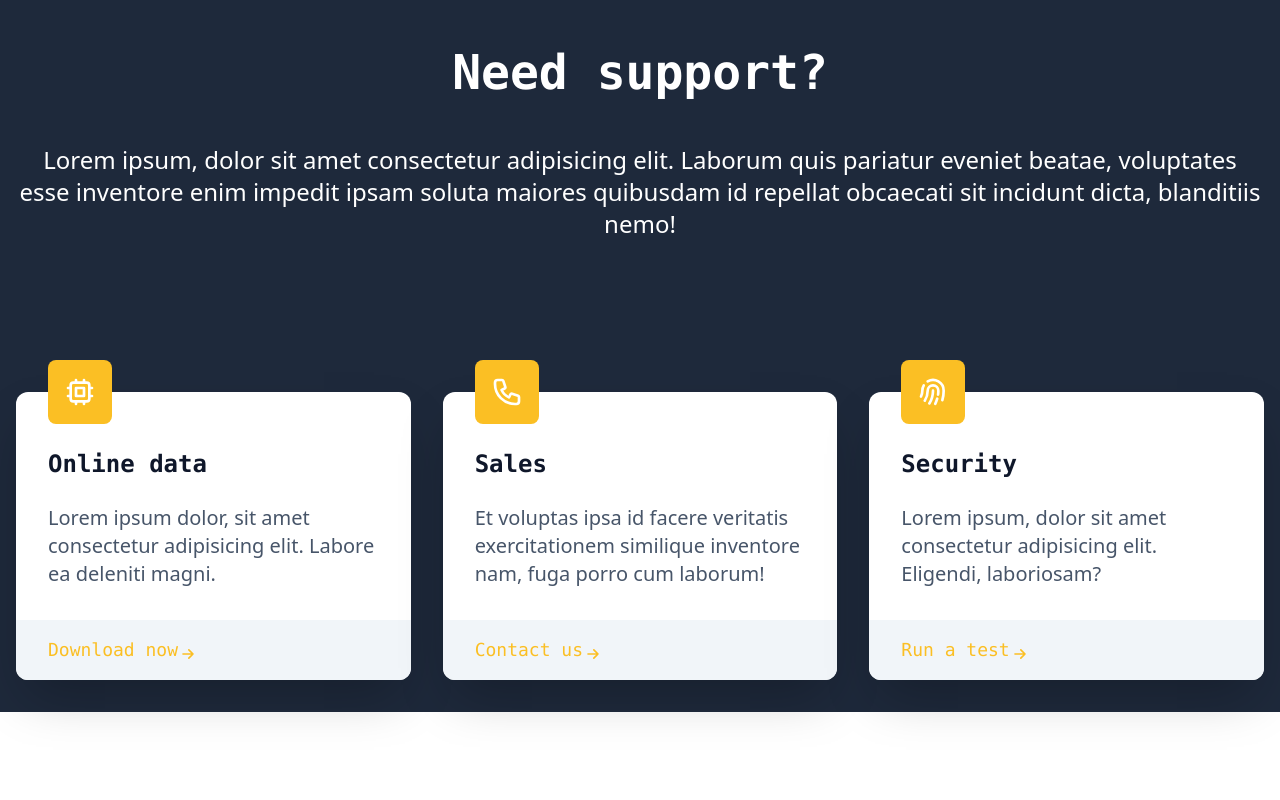
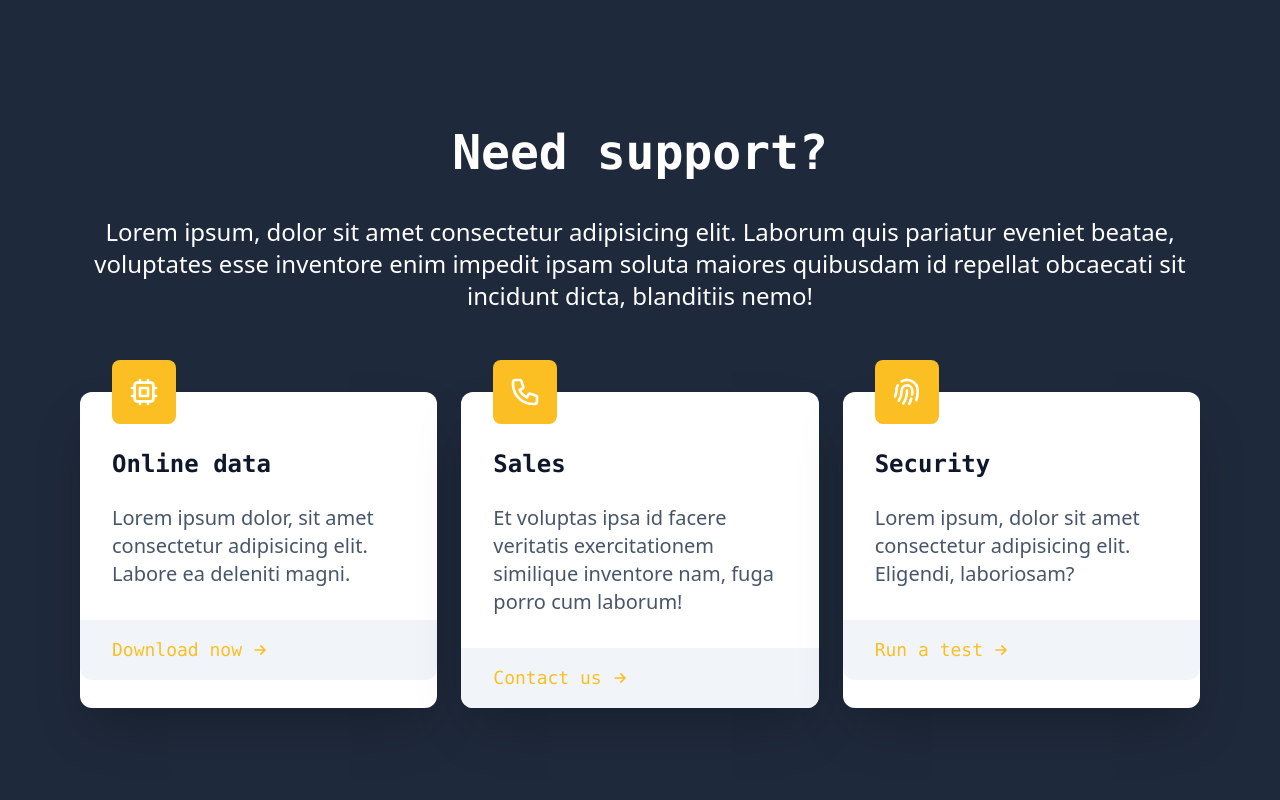
Before and after one commit to franodangelo/Services-SPA, a React (Create React App) app: page / in a window 1280 px wide. Shown: the part 1240-2040 px from the top of the page. Built offline with nearby package versions, Linux system fonts and the light colour scheme.

Commit message:
cleaned up file and structure

```diff
--- a/src/components/Support.jsx
+++ b/src/components/Support.jsx
@@ -2,43 +2,33 @@ import { PhoneIcon, ChipIcon, FingerPrintIcon, ArrowSmRightIcon } from "@heroico
 
 export default function Support() {
     return (
-        <main name="support" className="w-full my-32 bg-slate-800">
-            <div className="max-w-[1280px] mx-auto text-white relative">
-                <div className="px-4 py-12">
-                    <h1 className="text-3xl font-bold py-6 text-center md:text-5xl">Need support?</h1>
-                    <p className="py-2 font-sans text-lg text-center md:text-2xl md:py-6">Lorem ipsum, dolor sit amet consectetur adipisicing elit. Laborum quis pariatur eveniet beatae, voluptates esse inventore enim impedit ipsam soluta maiores quibusdam id repellat obcaecati sit incidunt dicta, blanditiis nemo!</p>
-                </div>
-                <div className="grid grid-cols-1 lg:grid-cols-3 relative gap-x-8 gap-y-16 px-4 py-8 sm:pt-20">
+        <main name="support" className="w-full py-16 sm:py-20 md:py-24 lg:py-32 px-10 md:px-16 lg:px-20 bg-slate-800 text-white">
+            <h1 className="py-2 md:py-4 lg:py-6 font-bold text-3xl md:text-5xl text-center">Need support?</h1>
+            <p className="py-2 md:py-4 font-sans text-lg md:text-2xl md:text-center">Lorem ipsum, dolor sit amet consectetur adipisicing elit. Laborum quis pariatur eveniet beatae, voluptates esse inventore enim impedit ipsam soluta maiores quibusdam id repellat obcaecati sit incidunt dicta, blanditiis nemo!</p>
+            <div className="grid grid-cols-1 lg:grid-cols-3 mt-16 gap-16 lg:gap-6">
                 <div className="bg-white rounded-xl shadow-2xl">
                     <div className="p-8">
-                            <ChipIcon className="w-16 p-4 bg-amber-400 text-white rounded-lg mt-[-4rem]" />
+                        <ChipIcon className="w-16 -mt-16 p-4 text-white rounded-lg bg-amber-400" />
                         <h2 className="my-6 font-bold text-2xl text-slate-900">Online data</h2>
                         <p className="font-sans text-xl text-slate-600">Lorem ipsum dolor, sit amet consectetur adipisicing elit. Labore ea deleniti magni.</p>
                     </div>
-                        <div className="bg-slate-100 pl-8 py-4 rounded-b-xl">
-                            <h3 className="flex items-center text-amber-400 text-lg">Download now <ArrowSmRightIcon className="w-5 mt-2" /></h3>
-                        </div>
+                    <h3 className="flex pl-8 py-4 items-center text-lg text-amber-400 rounded-b-xl bg-slate-100">Download now <ArrowSmRightIcon className="w-5 ml-2" /></h3>
                 </div>
                 <div className="bg-white rounded-xl shadow-2xl">
                     <div className="p-8">
-                            <PhoneIcon className="w-16 p-4 bg-amber-400 text-white rounded-lg mt-[-4rem]" />
+                        <PhoneIcon className="w-16 -mt-16 p-4 text-white rounded-lg bg-amber-400" />
                         <h2 className="my-6 font-bold text-2xl text-slate-900">Sales</h2>
                         <p className="font-sans text-xl text-slate-600">Et voluptas ipsa id facere veritatis exercitationem similique inventore nam, fuga porro cum laborum!</p>
                     </div>
-                        <div className="bg-slate-100 pl-8 py-4 rounded-b-xl">
-                            <h3 className="flex items-center text-amber-400 text-lg">Contact us <ArrowSmRightIcon className="w-5 mt-2" /></h3>
-                        </div>
+                    <h3 className="flex pl-8 py-4 items-center text-lg text-amber-400 rounded-b-xl bg-slate-100">Contact us <ArrowSmRightIcon className="w-5 ml-2" /></h3>
                 </div>
                 <div className="bg-white rounded-xl shadow-2xl">
                     <div className="p-8">
-                            <FingerPrintIcon className="w-16 p-4 bg-amber-400 text-white rounded-lg mt-[-4rem]" />
+                        <FingerPrintIcon className="w-16 -mt-16 p-4 text-white rounded-lg bg-amber-400" />
                         <h2 className="my-6 font-bold text-2xl text-slate-900">Security</h2>
                         <p className="font-sans text-xl text-slate-600">Lorem ipsum, dolor sit amet consectetur adipisicing elit. Eligendi, laboriosam?</p>
                     </div>
-                        <div className="bg-slate-100 pl-8 py-4 rounded-b-xl">
-                            <h3 className="flex items-center text-amber-400 text-lg">Run a test <ArrowSmRightIcon className="w-5 mt-2" /></h3>
-                        </div>
-                    </div>
+                    <h3 className="flex pl-8 py-4 items-center text-lg text-amber-400 rounded-b-xl bg-slate-100">Run a test <ArrowSmRightIcon className="w-5 ml-2" /></h3>
                 </div>
             </div>
         </main>
```
Lines whose indentation alone changed are shown as unchanged.
